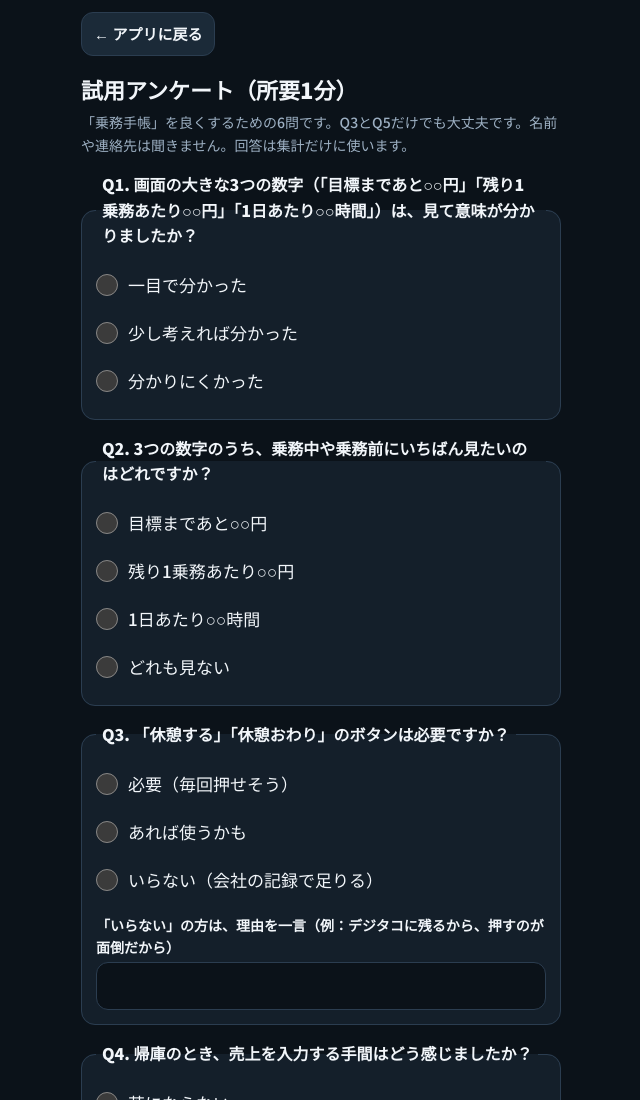
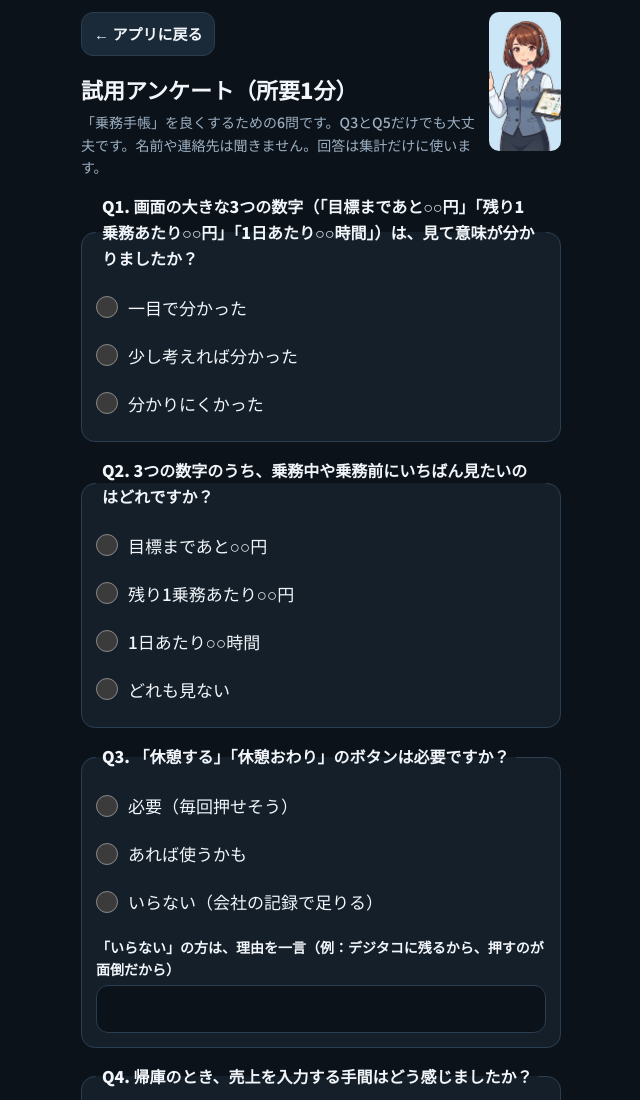
Before and after one commit to hal-neesan/hal-research, a plain HTML site: page survey.html in a window 1280 px wide. Shown: the top 1100 px of the page, without its empty margins (319-959 px from the left). Drawn offline with Linux system fonts and the light colour scheme; a web font is replaced by a local one.

Commit message:
Add files via upload

```diff
--- a/survey.html
+++ b/survey.html
@@ -94,6 +94,7 @@ textarea { min-height: 110px; resize: vertical; }
 <body>
 <main>
   <a class="back" href="index.html">← アプリに戻る</a>
+  <img src="hal-neesan.png" alt="Halねえさん" style="width:72px;height:auto;border-radius:10px;float:right;margin:0 0 8px 12px">
   <h1>試用アンケート（所要1分）</h1>
   <p class="sub">「乗務手帳」を良くするための6問です。Q3とQ5だけでも大丈夫です。名前や連絡先は聞きません。回答は集計だけに使います。</p>
 
```
